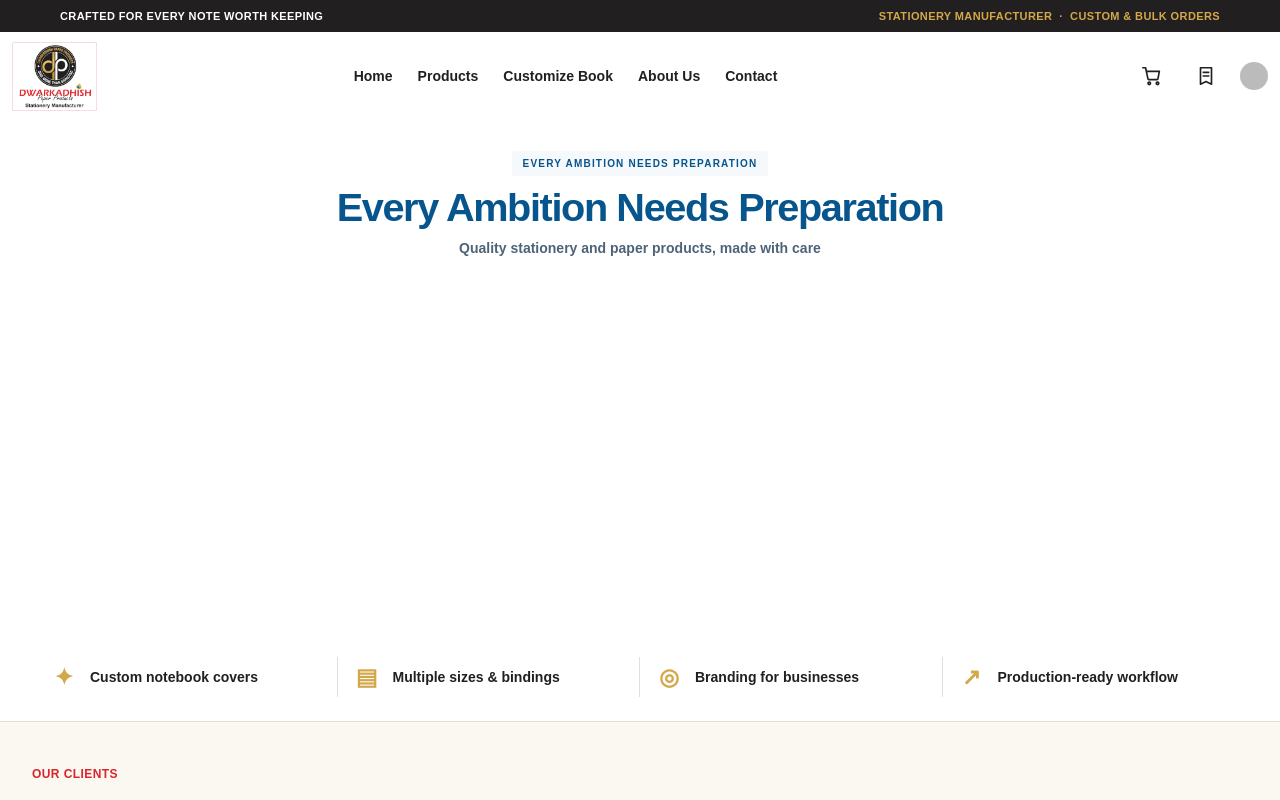
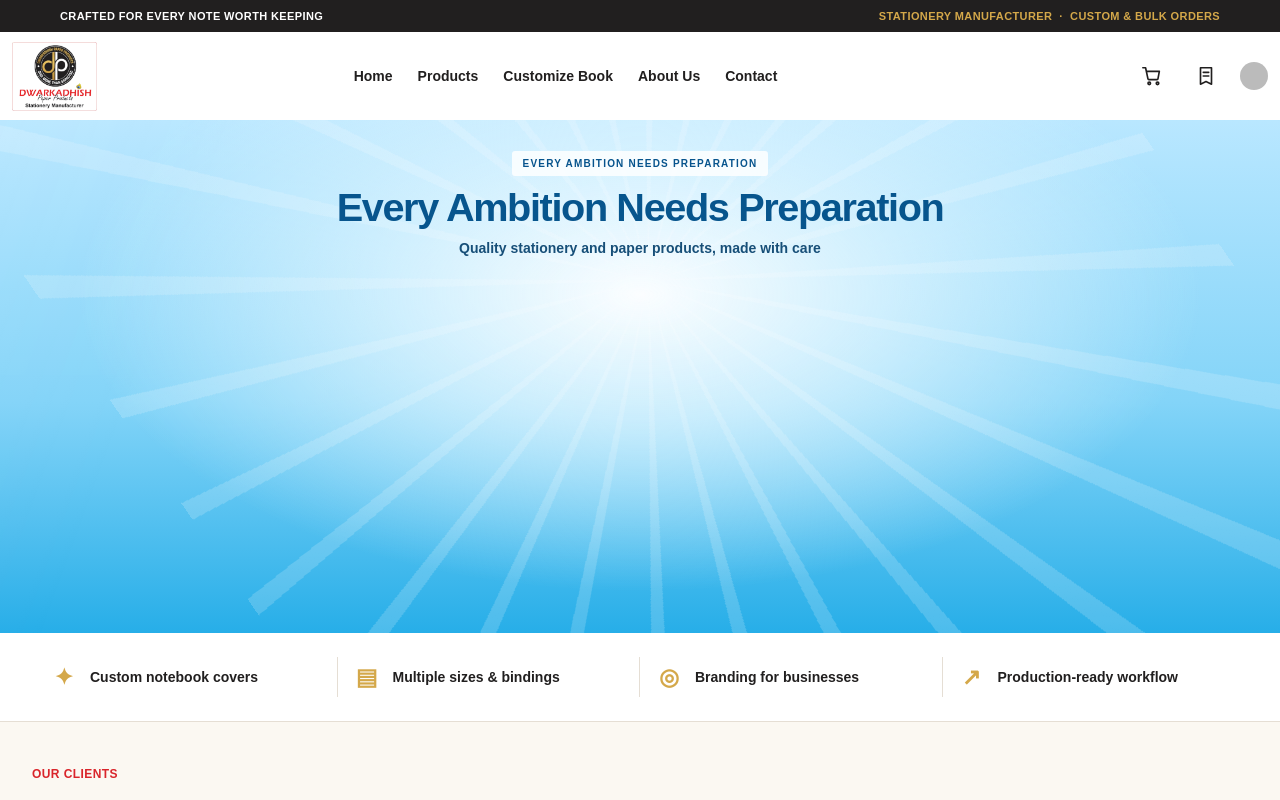
Before and after one commit to Vivek4320/Dwarkadhish-Paper-Product, a Next.js app: page / in a window 1280 px wide. Shown: the top 800 px of the page. Built offline with nearby package versions, Linux system fonts and the light colour scheme; no server answers; the database is empty; sample sign-in values are in the browser's storage; some icons are missing.

Commit message:
Restore sky blue hero background and continuous showcase animation

```diff
--- a/components/HomeCarousel.module.css
+++ b/components/HomeCarousel.module.css
@@ -1,28 +1,55 @@
 .hero {
   position: relative;
+  isolation: isolate;
   width: 100%;
   overflow: hidden;
   padding: 30px 0 18px;
   color: #17324a;
-  background: transparent;
+  background:
+    radial-gradient(ellipse at 50% 34%, rgba(255,255,255,.96) 0%, rgba(229,247,255,.72) 27%, transparent 62%),
+    linear-gradient(180deg, #b9e7ff 0%, #83d4f8 55%, #27aee8 100%);
+}
+.hero::before {
+  content: "";
+  position: absolute;
+  z-index: -1;
+  inset: -65% -25% -30%;
+  pointer-events: none;
+  opacity: .36;
+  background: repeating-conic-gradient(
+    from -8deg at 50% 49%,
+    rgba(255,255,255,.48) 0deg 2.2deg,
+    transparent 2.2deg 13deg
+  );
+  animation: rays-drift 38s linear infinite;
+}
+.hero::after {
+  content: "";
+  position: absolute;
+  z-index: -1;
+  inset: 0;
+  pointer-events: none;
+  background: linear-gradient(110deg, transparent 25%, rgba(255,255,255,.14) 48%, transparent 70%);
+  background-size: 220% 100%;
+  animation: sky-shimmer 9s ease-in-out infinite;
 }
 .heading {
   position: relative;
   z-index: 1;
   text-align: center;
   padding: 0 20px;
-  animation: heading-in 0.75s cubic-bezier(0.2, 0.7, 0.2, 1) both;
+  animation: heading-in .75s cubic-bezier(.2,.7,.2,1) both;
 }
 .eyebrow {
   display: inline-block;
   margin-bottom: 9px;
   padding: 5px 11px;
   border-radius: 3px;
-  background: #f5f9fc;
+  background: rgba(255,255,255,.82);
   color: #07548d;
   font-size: 10px;
   font-weight: 900;
-  letter-spacing: 0.12em;
+  letter-spacing: .12em;
 }
 .heading h1 {
   margin: 0;
@@ -30,17 +57,17 @@
   font-size: clamp(27px, 3.1vw, 43px);
   line-height: 1.12;
   font-weight: 900;
-  letter-spacing: -0.035em;
+  letter-spacing: -.035em;
 }
 .heading p {
   margin: 9px 0 0;
-  color: #4d6478;
+  color: #174f78;
   font-size: 14px;
   font-weight: 600;
 }
 .stage {
   position: relative;
-  width: min(1500px, 100%);
+  width: min(1680px, 100%);
   margin: 10px auto 0;
   padding: 0 22px;
   perspective: 1400px;
@@ -52,65 +79,42 @@
   max-height: 470px;
   object-fit: contain;
   overflow: visible;
-  filter: drop-shadow(0 18px 18px rgba(13, 40, 62, 0.12));
+  filter: drop-shadow(0 18px 18px rgba(13,40,62,.12));
   transform-origin: 50% 85%;
   animation:
-    showcase-arrive 1.15s cubic-bezier(0.18, 0.75, 0.22, 1) both,
-    showcase-float 6.5s ease-in-out 1.2s infinite;
-  transition:
-    filter 0.35s ease,
-    transform 0.45s cubic-bezier(0.2, 0.75, 0.25, 1);
+    showcase-arrive 1.15s cubic-bezier(.18,.75,.22,1) both,
+    showcase-float 5s ease-in-out 1.15s infinite;
+  transition: filter .35s ease;
+  will-change: transform, translate;
 }
 .stage:hover .showcaseImage {
-  filter: drop-shadow(0 25px 22px rgba(13, 40, 62, 0.17));
-  transform: translateY(-5px) scale(1.008);
-  animation-play-state: paused;
+  filter: drop-shadow(0 25px 22px rgba(13,40,62,.18));
 }
 @keyframes heading-in {
-  from {
-    opacity: 0;
-    transform: translateY(16px);
-  }
-  to {
-    opacity: 1;
-    transform: translateY(0);
-  }
+  from { opacity: 0; transform: translateY(16px); }
+  to { opacity: 1; transform: translateY(0); }
 }
 @keyframes showcase-arrive {
-  0% {
-    opacity: 0;
-    transform: translateY(46px) scale(0.94);
-  }
-  65% {
-    opacity: 1;
-    transform: translateY(-5px) scale(1.008);
-  }
-  100% {
-    opacity: 1;
-    transform: translateY(0) scale(1);
-  }
+  0% { opacity: 0; transform: translateY(46px) scale(.94); }
+  65% { opacity: 1; transform: translateY(-5px) scale(1.008); }
+  100% { opacity: 1; transform: translateY(0) scale(1); }
 }
 @keyframes showcase-float {
-  0%,
-  100% {
-    translate: 0 0;
-  }
-  50% {
-    translate: 0 -7px;
-  }
+  0%, 100% { translate: 0 0; }
+  50% { translate: 0 -9px; }
+}
+@keyframes rays-drift {
+  from { transform: rotate(0deg); }
+  to { transform: rotate(360deg); }
+}
+@keyframes sky-shimmer {
+  0%, 100% { background-position: 100% 0; opacity: .35; }
+  50% { background-position: -100% 0; opacity: .8; }
 }
 @media (max-width: 760px) {
-  .hero {
-    padding: 24px 0 12px;
-  }
-  .heading h1 {
-    font-size: clamp(24px, 6.5vw, 32px);
-  }
-  .heading p {
-    max-width: 320px;
-    margin: 8px auto 0;
-    font-size: 12px;
-  }
+  .hero { padding: 24px 0 12px; }
+  .heading h1 { font-size: clamp(24px, 6.5vw, 32px); }
+  .heading p { max-width: 320px; margin: 8px auto 0; font-size: 12px; }
   .stage {
     width: 100%;
     margin-top: 16px;
@@ -119,9 +123,7 @@
     overflow-y: hidden;
     scrollbar-width: none;
   }
-  .stage::-webkit-scrollbar {
-    display: none;
-  }
+  .stage::-webkit-scrollbar { display: none; }
   .showcaseImage {
     width: 1080px;
     max-width: none;
@@ -129,37 +131,19 @@
     margin-left: 50%;
     transform: translateX(-50%);
     animation:
-      mobile-showcase-arrive 1s cubic-bezier(0.18, 0.75, 0.22, 1) both,
-      mobile-showcase-float 6.5s ease-in-out 1.1s infinite;
+      mobile-showcase-arrive 1s cubic-bezier(.18,.75,.22,1) both,
+      mobile-showcase-float 5s ease-in-out 1s infinite;
   }
   @keyframes mobile-showcase-arrive {
-    0% {
-      opacity: 0;
-      translate: -50% 34px;
-      scale: 0.96;
-    }
-    100% {
-      opacity: 1;
-      translate: -50% 0;
-      scale: 1;
-    }
+    0% { opacity: 0; translate: -50% 34px; scale: .96; }
+    100% { opacity: 1; translate: -50% 0; scale: 1; }
   }
   @keyframes mobile-showcase-float {
-    0%,
-    100% {
-      translate: -50% 0;
-    }
-    50% {
-      translate: -50% -5px;
-    }
+    0%, 100% { translate: -50% 0; }
+    50% { translate: -50% -6px; }
   }
 }
 @media (prefers-reduced-motion: reduce) {
-  .heading,
-  .showcaseImage {
-    animation: none !important;
-  }
-  .showcaseImage {
-    transition: none;
-  }
+  .hero::before, .hero::after, .heading, .showcaseImage { animation: none !important; }
+  .showcaseImage { transition: none; }
 }
```
